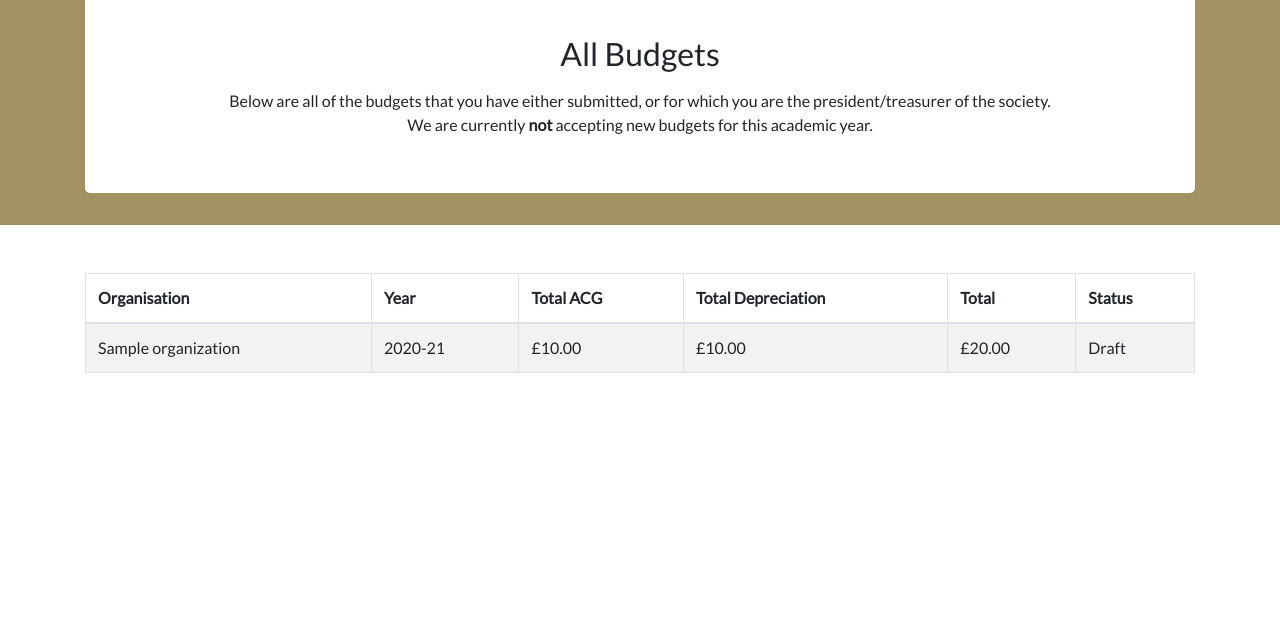
After one commit to dowjcr/forms, a Django app: template forms/dcac/templates/dcac/all-budgets-student.html in a window 1280 px wide. The commit adds this page. Shown: the part 100-729 px from the top of the page. Run offline with Django 3.2, Linux system fonts and the light colour scheme; the template is opened without the code that fills it: most values are stand-ins (such as "Sample title", 1, 10 or a date in 2020); parts of the project's set-up code (start-up, migrations or seed data) failed here and were passed over; some libraries are stand-ins or nearby versions.

Commit message:
Improved budget form and viewing

```diff
--- a/forms/dcac/models.py
+++ b/forms/dcac/models.py
@@ -118,6 +118,7 @@ class Budget(models.Model):
     budget_id = models.AutoField(primary_key=True)
     organization = models.ForeignKey(Organization, on_delete=models.CASCADE)
     submitted = models.BooleanField(default=False)
+    approved = models.BooleanField(default=False)
     # `year` is the year that the budget was submitted
     # e.g. 2021 would be for the 2021-22 academic year
     year = models.IntegerField()
--- /dev/null
+++ b/forms/dcac/templates/dcac/all-budgets-student.html
@@ -0,0 +1,62 @@
+{% extends 'dcac/base-student.html' %}
+
+{% block content %}
+
+<head>
+    <title>Previous Requests | DCAC Reimbursement</title>
+</head>
+
+<script>
+    $(document).ready(function () {
+
+        $(".clickable-row").click(function () {
+            window.location = $(this).data("href");
+        });
+
+    });
+</script>
+
+<div class="container-fluid d-block" style="background: #A39161">
+
+    <div class="container">
+
+        <div class="row">
+            <div class="col-12">
+                <div class="jumbotron mt-sm-2 pt-3 pt-sm-5 pb-3 pb-sm-5" style="background: white">
+                    <div class="row mb-sm-2" id="titleDiv">
+                        <div class="col-12">
+                            <h2 align="center">All Budgets</h2>
+                            <p style="text-transform: uppercase; font-size: 1.5em; color: grey" align="center">
+                            </p>
+                            <p align="center" class="mb-0">Below are all of the budgets that you have either submitted, or for which you are the president/treasurer of the society.<br>
+                            {% if not allow_budget_submit %}
+                            We are currently <strong>not</strong> accepting new budgets for this academic year.
+                            {% endif %}
+                            </p>
+                        </div>
+                    </div>
+
+                </div>
+            </div>
+        </div>
+
+
+    </div>
+</div>
+
+{% comment %} {% for budget in budgets %}
+{{budget.organization}}
+{% endfor %} {% endcomment %}
+
+<div class="container mt-4">
+
+    <div class="row">
+        <div class="col-12">
+            {% include 'dcac/includes/budget-table.html' with view='student' %}
+        </div>
+    </div>
+
+</div>
+
+
+{% endblock %}
--- a/forms/dcac/templates/dcac/base-student.html
+++ b/forms/dcac/templates/dcac/base-student.html
@@ -74,6 +74,9 @@
                     <a class="dropdown-item" href="/dcac/form/acg-large" >New Large Request</a>
                     <a class="dropdown-item" data-toggle="modal" data-target="#requestTypes" style="cursor: pointer;" ><i class="fas fa-question-circle"></i> Request Types</a>
                     <div class="dropdown-divider"></div>
+                    <a class="dropdown-item" href="/dcac/budgets">Previous Budgets</a>
+                    <a class="dropdown-item" href="/dcac/form/budget">New Budget</a>
+                    <div class="dropdown-divider"></div>
                     <a class="dropdown-item" href="/accounts/logout">Logout</a>
                 </div>
             <li class="nav-item">
--- /dev/null
+++ b/forms/dcac/templates/dcac/includes/budget-table.html
@@ -0,0 +1,28 @@
+{% load custom_filters %}
+
+<table class="table table-bordered table-striped table-hover mt-4">
+    <thead>
+    <tr>
+        <th scope="col">Organisation</th>
+        <th scope="col" class="d-none d-md-table-cell">Year</th>
+        <th scope="col">Total ACG</th>
+        <th scope="col">Total Depreciation</th>
+        <th scope="col" class="d-none d-md-table-cell">Total</th>
+        <th scope="col">Status</th>
+    </tr>
+    </thead>
+
+    <tbody>
+    {% for budget in budgets %}
+    <tr class="clickable-row" data-href="/dcac/budget/{{ budget.budget_id }}"
+        style="cursor: pointer;">
+        <td>{{ budget.organization }}</td>
+        <td class="d-none d-md-table-cell">{{ budget.year|str_academic_year }}</td>
+        <td>£{{ budget.amount_acg|floatformat:2 }}</td>
+        <td>£{{ budget.amount_dep|floatformat:2 }}</td>
+        <td class="d-none d-md-table-cell">£{{ budget.amount_dep|add_strings:budget.amount_acg|floatformat:2 }}</td>
+        <td>{% if not budget.submitted %}Draft{% else %}Submitted{% endif %}</td>
+    </tr>
+    {% endfor %}
+    </tbody>
+</table>
--- a/forms/dcac/templates/dcac/view-budget-student.html
+++ b/forms/dcac/templates/dcac/view-budget-student.html
@@ -31,7 +31,7 @@ Budget for year {{ budget.year }}, <br> society {{ budget.organization }}
                             <p style="text-transform: uppercase; font-size: 1.5em; color: grey" align="center">
                             {{budget.year}}
                             </p>
-                            <p align="center" class="mb-0">This is a submitted request. If there are any errors in this form, you must contact the JCR Treasurer</p>
+                            <p align="center" class="mb-0">This is a submitted request, and can no longer be edited</p>
                         </div>
                     </div>
 
--- a/forms/dcac/templatetags/custom_filters.py
+++ b/forms/dcac/templatetags/custom_filters.py
@@ -22,6 +22,17 @@ def str_budget_type(budget_type):
 
 
 @register.filter()
+def str_academic_year(year):
+    return f"{year}-{(year+1)%100}"
+
+
+@register.filter()
 def filter_budget_type(items, budget_type):
     """Filter a list of items to only those of a given type"""
     return items.filter(budget_type=budget_type)
+
+
+@register.filter()
+def add_strings(a, b):
+    """Add two floats that are stored as strings"""
+    return sum(map(float, (a, b)))
```
Also changed, not shown: forms/dcac/forms.py (+5 -2 lines), forms/dcac/templates/dcac/budget-form-student.html (+6 -1 lines), forms/dcac/views.py (+17 -15 lines).
